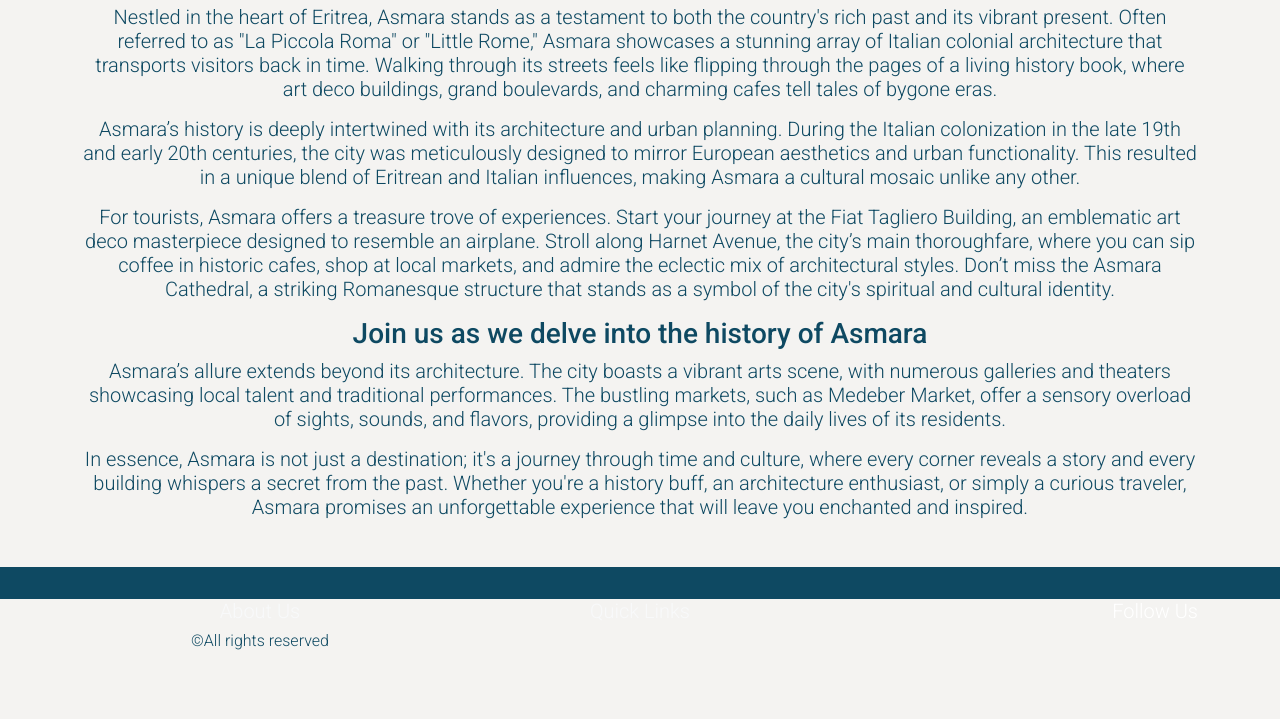
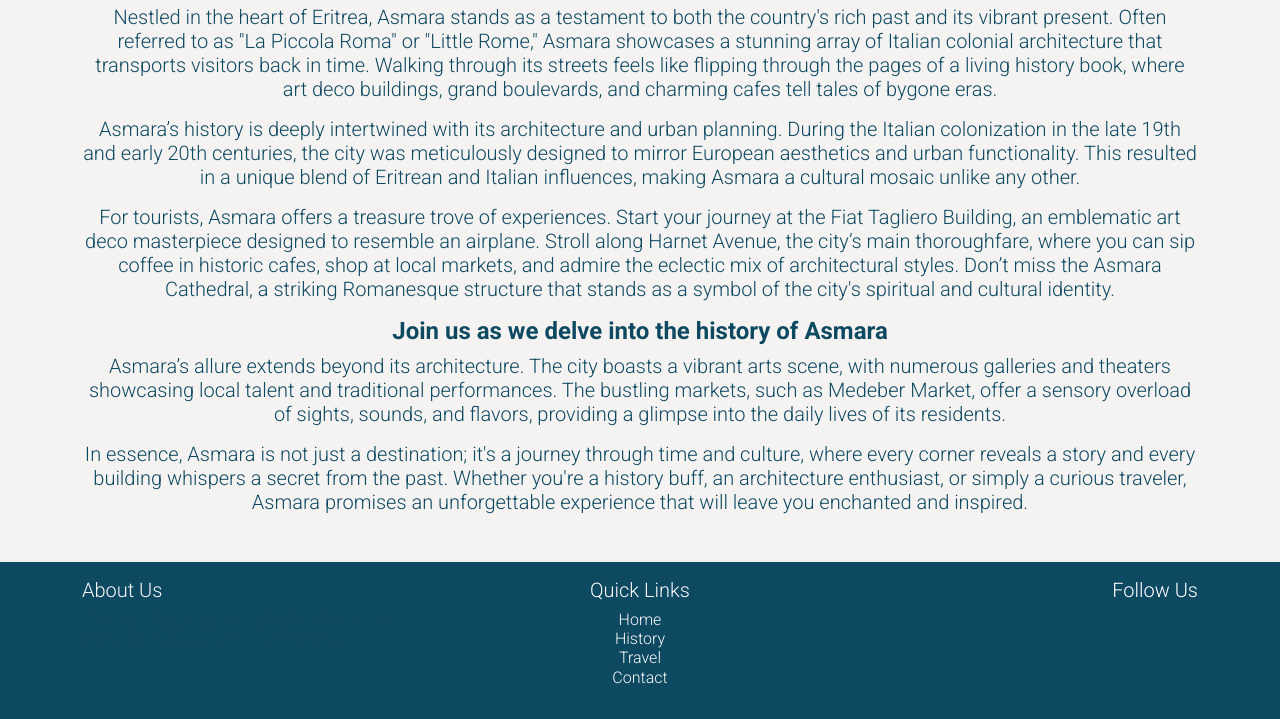
Before and after one commit to yohannes2025/project1, a plain HTML site: page index.html in a window 1280 px wide. Shown: the part 716-1435 px from the top of the page. Before the commit the page ends 1382 px from the top, so only its background shows below. Drawn offline with nearby package versions, Linux system fonts and the light colour scheme.

Commit message:
add quick-link to the Footer Scetion

```diff
--- a/index.html
+++ b/index.html
@@ -98,7 +98,7 @@
                 striking Romanesque structure that stands as a symbol of the
                 city's spiritual and cultural identity.
               </p>
-              <h3 >
+              <h3 class="display-4 fw-bold fs-4">
                 Join us as we delve into the history of Asmara
               </h3>
               <p class="display-5 fs-5">
@@ -123,17 +123,40 @@
       </main>
 
     <!-- Footer Section -->
-    <footer class="text-light py-3 mt-auto footer"></footer>
+    <footer class="text-light py-3 mt-auto footer">
       <div class="container footer-content">
         <div class="row">
-          <div class="col-md-4 text-center text-start-md-dtart">
+          <div class="col-md-4 text-center text-md-start">
             <h5 class="text-light display-5 fs-5">About Us</h5>
             <p class="display-6 fs-6">
-              &#169;All rights reserved
+              This website is made as a first project of the Full Stack Software
+              Development Course.
             </p>
           </div>
           <div class="col-md-4 text-center">
             <h5 class="text-light display-5 fs-5">Quick Links</h5>
+            <ul class="list-unstyled display-6 fs-6 quick-links">
+              <li>
+                <a href="index.html" class="text-light text-decoration-none"
+                  >Home</a
+                >
+              </li>
+              <li>
+                <a href="history.html" class="text-light text-decoration-none"
+                  >History</a
+                >
+              </li>
+              <li>
+                <a href="travel.html" class="text-light text-decoration-none"
+                  >Travel</a
+                >
+              </li>
+              <li>
+                <a href="contact.html" class="text-light text-decoration-none"
+                  >Contact</a
+                >
+              </li>
+            </ul>
           </div>
           <div class="col-md-4 text-center text-md-end">
             <h5 class="text-white display-5 fs-5">Follow Us</h5>
@@ -143,7 +166,6 @@
       </div>
     </footer>
 
-    <!-- Bootstrap JavaScript Link-->
 
     <!-- Bootstrap JavaScript Link-->
     <script src="https://cdn.jsdelivr.net/npm/bootstrap@5.3.3/dist/js/bootstrap.bundle.min.js" integrity="sha384-YvpcrYf0tY3lHB60NNkmXc5s9fDVZLESaAA55NDzOxhy9GkcIdslK1eN7N6jIeHz" crossorigin="anonymous"></script>
```
